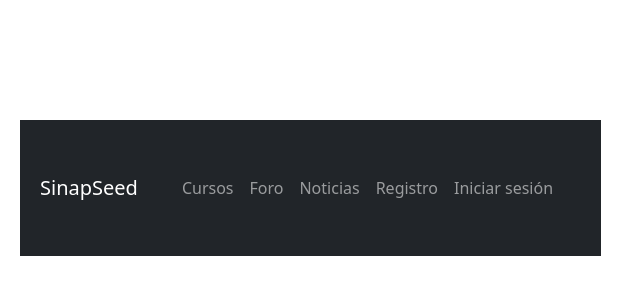
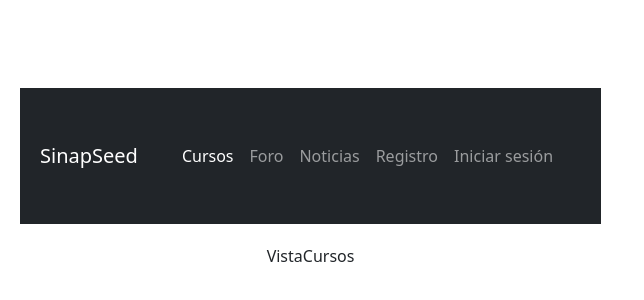
Before and after one commit to RicardoRQuez/Proyecto_SinapSeed, a React (Vite) app in the folder Frontend/: page /cursos in a window 1280 px wide. Shown: the part 212-512 px from the top of the page, without its empty margins (0-644 px from the left). Built offline with nearby package versions, Linux system fonts and the light colour scheme.

Commit message:
hola actualizacion curso

```diff
--- a/Frontend/src/App.jsx
+++ b/Frontend/src/App.jsx
@@ -2,6 +2,7 @@ import { VistaNoticias } from "./Componentes/VistaNoticias/VistaNoticias.jsx";
 import { VistaHome } from "./Componentes/VistaHome/VistaHome.jsx"
 import { MyNavbar } from "./Componentes/Navbar/Navbar.jsx";
 import { VistaLogin } from "./Componentes/VistaLogIn/VistaLogin.jsx";
+import { VistaCursos } from "./Componentes/VistaCursos/VistaCursos.jsx";
 import { BrowserRouter as Router, Route, Routes } from "react-router-dom";
 
 function App() {
@@ -12,6 +13,7 @@ function App() {
         <Route path="/noticias" element={<VistaNoticias />} />
         <Route path="/home" element={<VistaHome/>} />
         <Route path="/login" element={<VistaLogin/>} />
+        <Route path="/cursos" element={<VistaCursos/>} />
       </Routes>
     </Router>
   );
--- a/Frontend/src/Componentes/Navbar/Navbar.jsx
+++ b/Frontend/src/Componentes/Navbar/Navbar.jsx
@@ -12,7 +12,7 @@ export function MyNavbar() {
           <ul className="navbar-nav ml-auto">
               <>
                 <li className="nav-item">
-                  <NavLink className="nav-link" to="/info">Cursos</NavLink>
+                  <NavLink className="nav-link" to="/cursos">Cursos</NavLink>
                 </li>
                 <li className="nav-item">
                   <NavLink className="nav-link" to="/info">Foro</NavLink>
--- /dev/null
+++ b/Frontend/src/Componentes/VistaCursos/VistaCursos.jsx
@@ -0,0 +1,8 @@
+import React from 'react'
+import './VistaCursos.css'
+
+export const VistaCursos = () => {
+  return (
+    <div>VistaCursos</div>
+  )
+}
```
Also changed, not shown: Frontend/src/Componentes/VistaCursos/VistaCursos.css (added).
